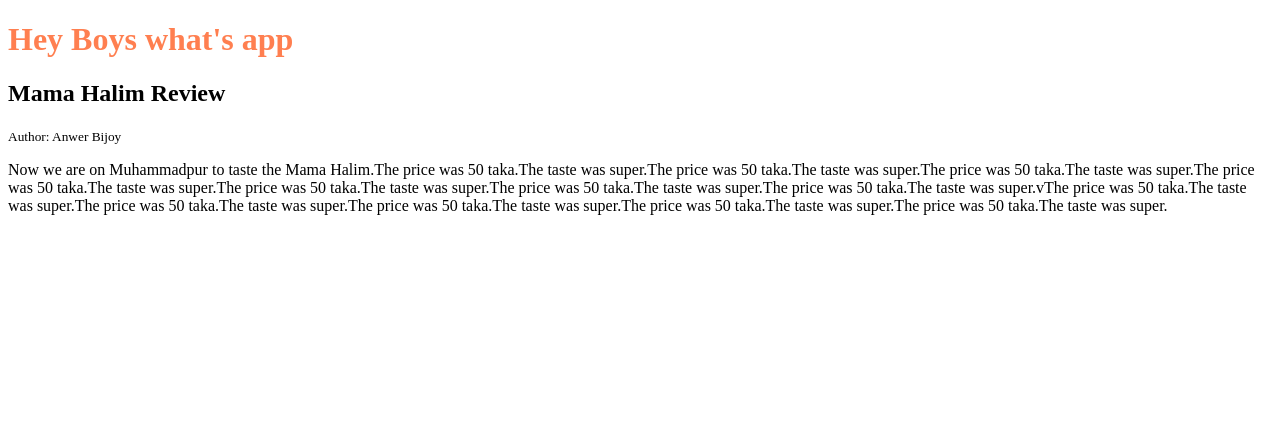
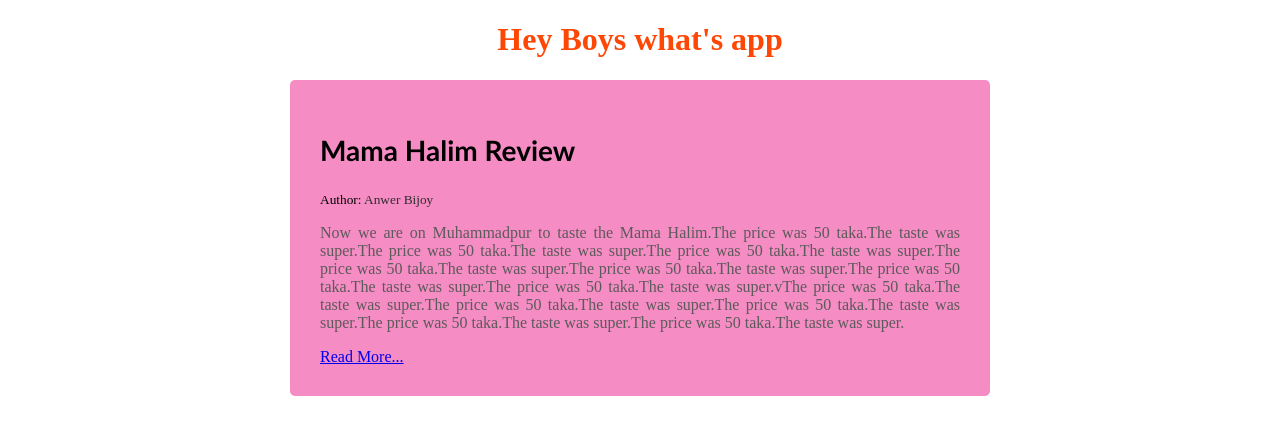
Before and after one commit to anwer-bijoy/my-first-repo, a plain HTML site: page index.html in a window 1280 px wide. Drawn offline with Linux system fonts and the light colour scheme.

Commit message:
Blogs Added

```diff
--- a/index.html
+++ b/index.html
@@ -11,7 +11,7 @@
 
 <body>
     <h1>Hey Boys what's app</h1>
-    <div>
+    <div class="blogs">
         <h2>Mama Halim Review</h2>
         <small>Author: <span class="author-name">Anwer Bijoy</span></small>
         <p> Now we are on Muhammadpur to taste the Mama Halim.The price was 50 taka.The taste was super.The price was 50
@@ -20,7 +20,9 @@
             taka.The taste was super.vThe price was 50 taka.The taste was super.The price was 50 taka.The taste was
             super.The price was 50 taka.The taste was super.The price was 50 taka.The taste was super.The price was 50
             taka.The taste was super.</p>
+        <a href="#">Read More...</a>
     </div>
+
 
 </body>
 
--- a/style.css
+++ b/style.css
@@ -1,3 +1,26 @@
-h1{
-    color: coral;
+h1 {
+  color: #fe4705;
+  text-align: center;
 }
+.blogs {
+  width: 50vw;
+  margin: auto;
+  padding: 30px;
+  background-color: rgb(245, 140, 196);
+  border-radius: 5px;
+  -webkit-border-radius: 5px;
+  -moz-border-radius: 5px;
+  -ms-border-radius: 5px;
+  -o-border-radius: 5px;
+}
+.blogs h2 {
+  font-family: 'Gill Sans', 'Gill Sans MT', Calibri, 'Trebuchet MS', sans-serif;
+  font-size: 1.75rem;
+}
+.blogs span {
+  color: #2e2d2d;
+}
+.blogs p {
+  text-align: justify;
+  color: #5c5a5a;
+}
```
